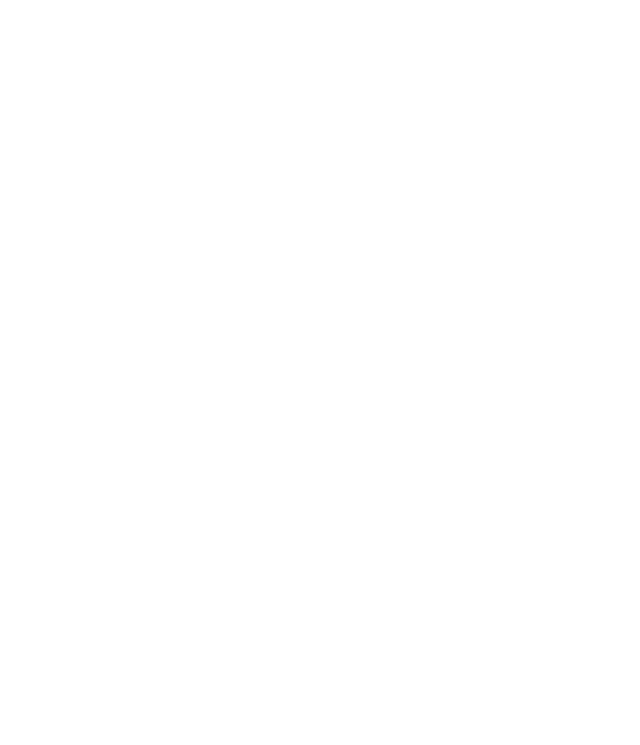
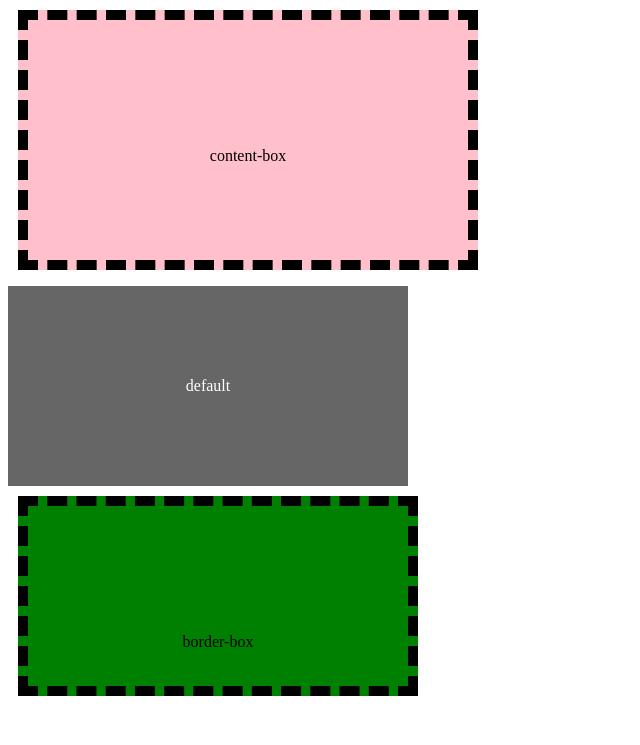
Before and after one commit to gouoy/exp, a plain HTML site: page 0826/boxmodel.html in a window 1280 px wide. Shown: the whole page, without its empty margins (0-640 px from the left). Drawn offline with Linux system fonts and the light colour scheme.

Commit message:
aboutBorderBox

```diff
--- a/0826/boxmodel.html
+++ b/0826/boxmodel.html
@@ -4,8 +4,36 @@
     <meta charset="UTF-8">
     <meta name="viewport" content="width=device-width, initial-scale=1.0">
     <title>Box model</title>
+    <style>
+        div{
+            width: 400px;
+            height:200px;
+            text-align:center;
+            line-height: 200px;
+        }
+        .contentBox{
+            box-sizing: content-box;
+            padding:20px;
+            margin:10px;
+            border:10px dashed black;
+        }
+        .borderBox{
+            box-sizing: border-box;
+            padding:20px;
+            margin:10px;
+            border:10px dashed black;
+        }
+    </style>
 </head>
 <body>
-
+    <div class="contentBox" style="background-color: pink ;">
+        <p>content-box</p>
+    </div>
+    <div class="box" style="background-color: #666 ; color: white">
+        <p>default</p>
+    </div>
+    <div class="borderBox" style="background-color: green">
+        <p>border-box</p>
+    </div>
 </body>
 </html>
```
Also changed, not shown: 0826/blog.css (+21 -1 lines), 0826/blog.html (+10 -3 lines), 0826/pinggu.jpeg (added), 1 other file.
